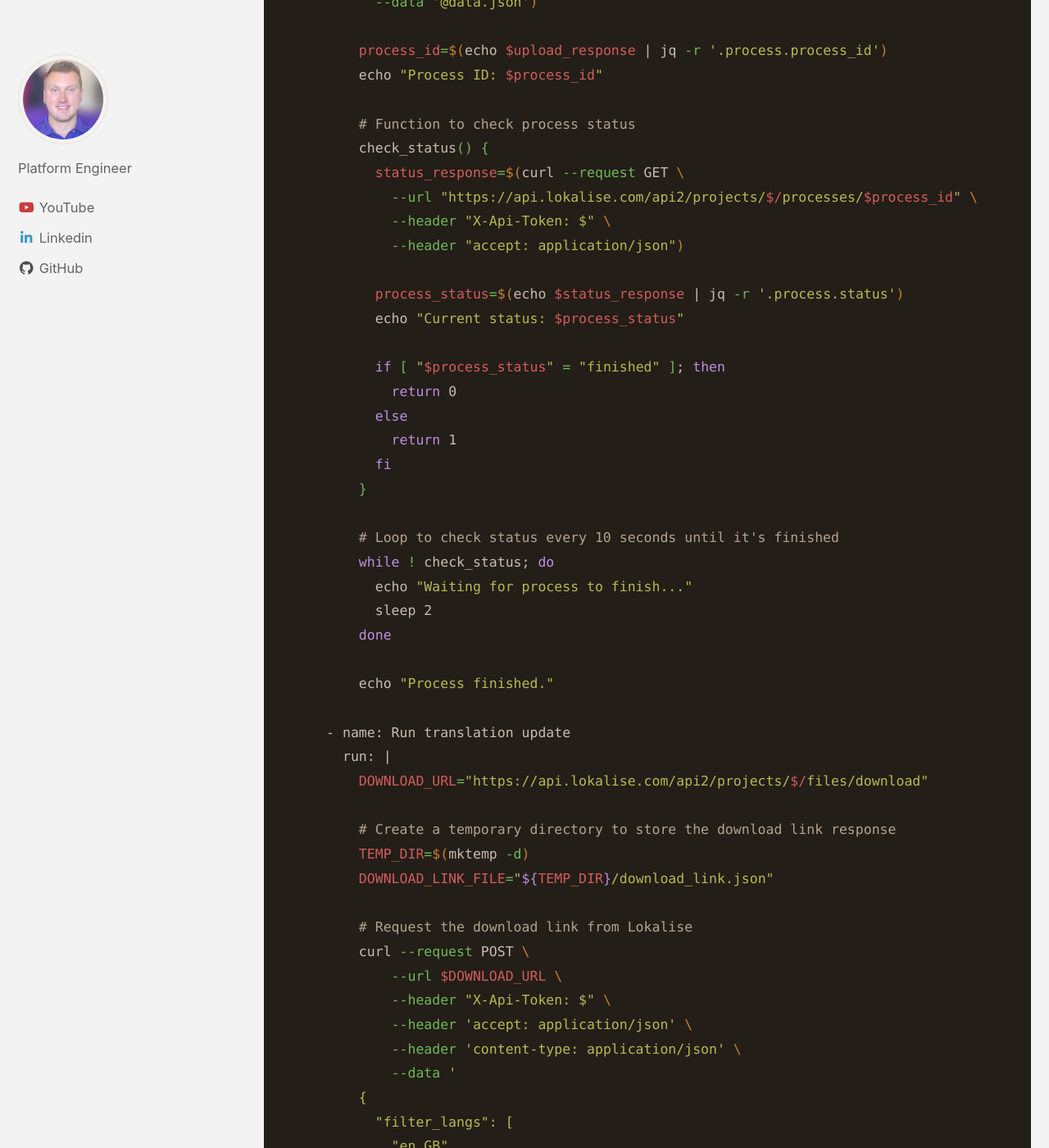
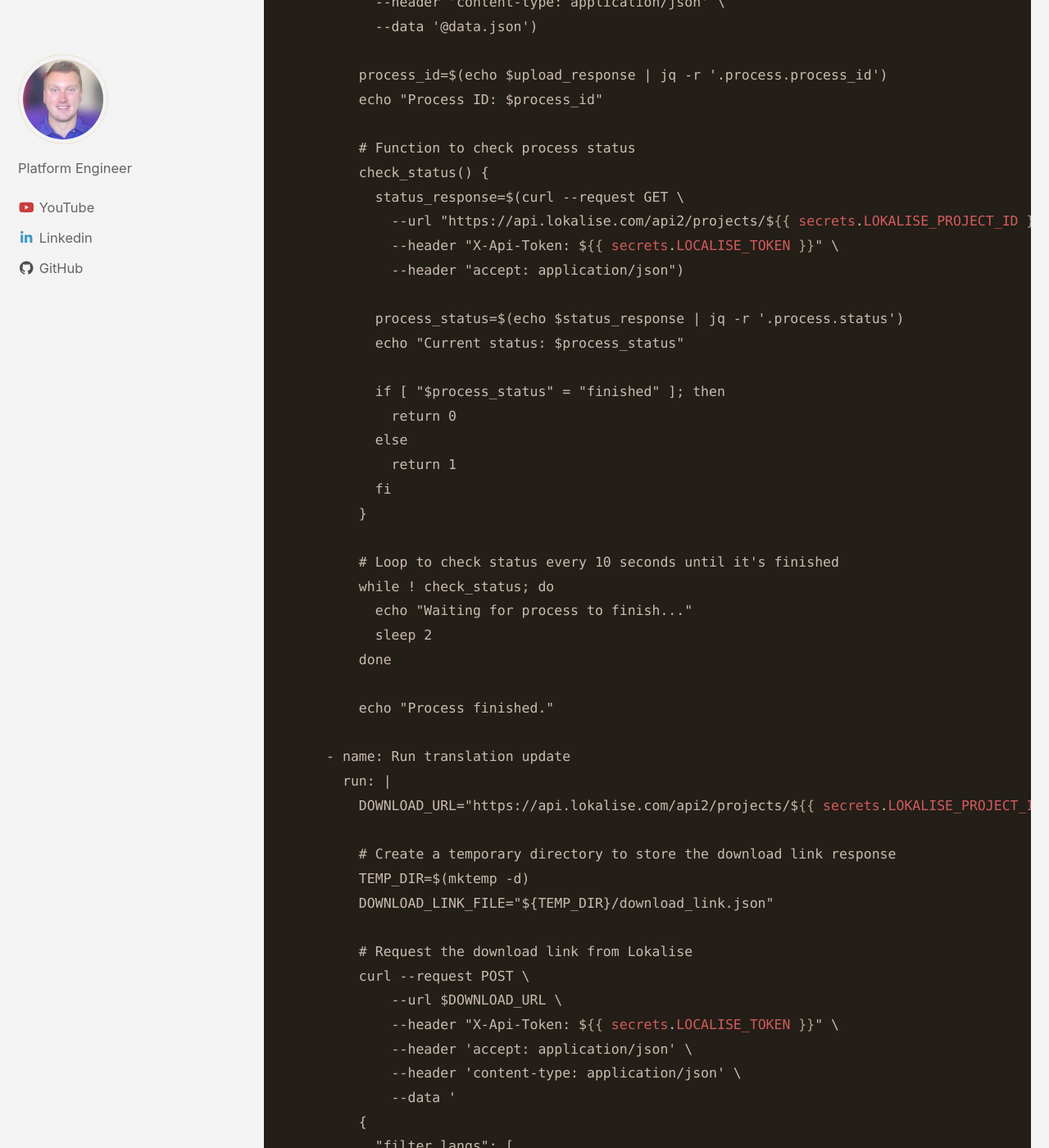
Before and after one commit to Matcham89/chrismatcham-dev, a Jekyll site: the page built from _posts/2024-12-7-Lokalise-Translations-With-Github-Actions.md, in a window 1280 px wide and 1400 px high, scrolled down 7072 px. Shown: the whole window at 82% size. Built offline with Jekyll 4.4.1, drawn with Linux system fonts in a browser that asks for light colours; cached includes are drawn as plain includes; some of the changed text lies outside the part shown.

````diff
--- a/_posts/2024-12-7-Lokalise-Translations-With-Github-Actions.md
+++ b/_posts/2024-12-7-Lokalise-Translations-With-Github-Actions.md
@@ -163,7 +163,8 @@ The process of base64 encoding in a CI/CD pipeline revealed the importance of ha
 
 For reference, this is the full GitHub Action I used:
 
-```sh
+```liquid
+{% raw %}
 
 name: Update Translations
 
@@ -313,4 +314,5 @@ jobs:
           git add ./translations
           git commit -m "Update translations from Lokalise"
           git push
+{% endraw %}
 ```
````
Also changed, not shown: _posts/2025-05-01-Simple-Portable-Kubernetes-Lab.md (renamed from _posts/2025-06-01-Simple-Portable-Kubernetes-Lab.md).
